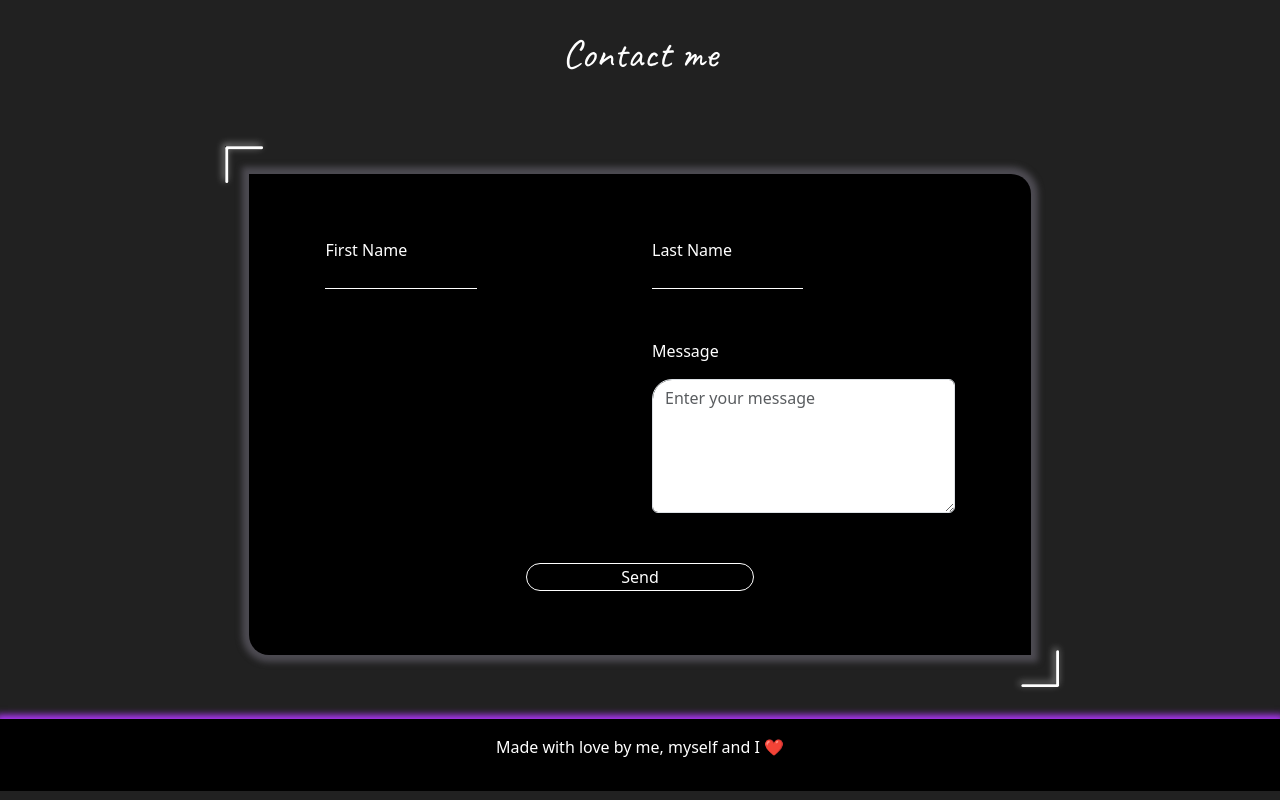
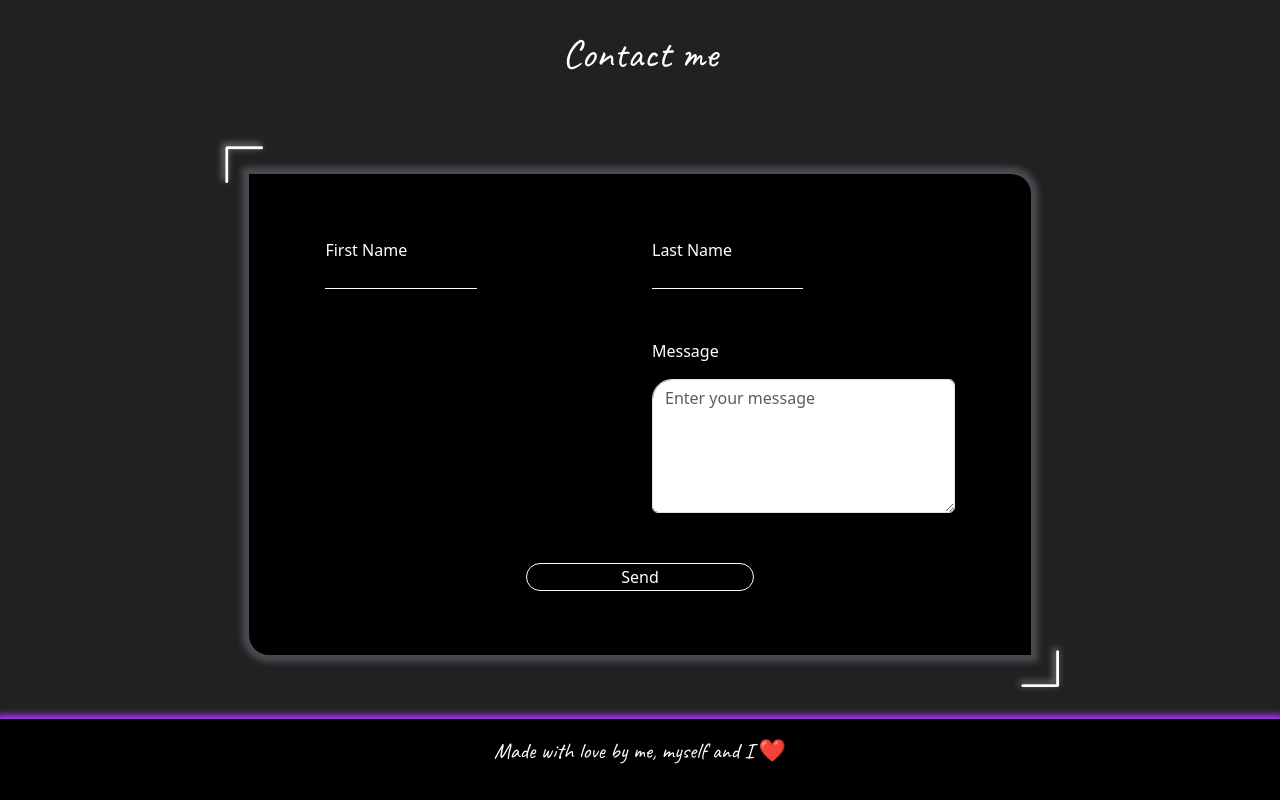
Before and after one commit to Farouk615/portfolio, a website built with webpack: page index.html in a window 1280 px wide. Shown: the part 2173-2973 px from the top of the page. Built offline with nearby package versions, Linux system fonts and the light colour scheme; files whose address does not match are found by name.

Commit message:
adding font to footer

```diff
--- a/stylesheet/sections/_footer.scss
+++ b/stylesheet/sections/_footer.scss
@@ -3,6 +3,10 @@ footer{
   box-shadow: 0 0 7px 4px #B336FF;
   margin-top: 4rem;
   padding: 1rem;
+  p{
+    font-family: "Caveat", serif;
+    font-size: 22px;
+  }
 }
 
 .footer-light{
```
Also changed, not shown: output_css/styles.css, 2 other files.
